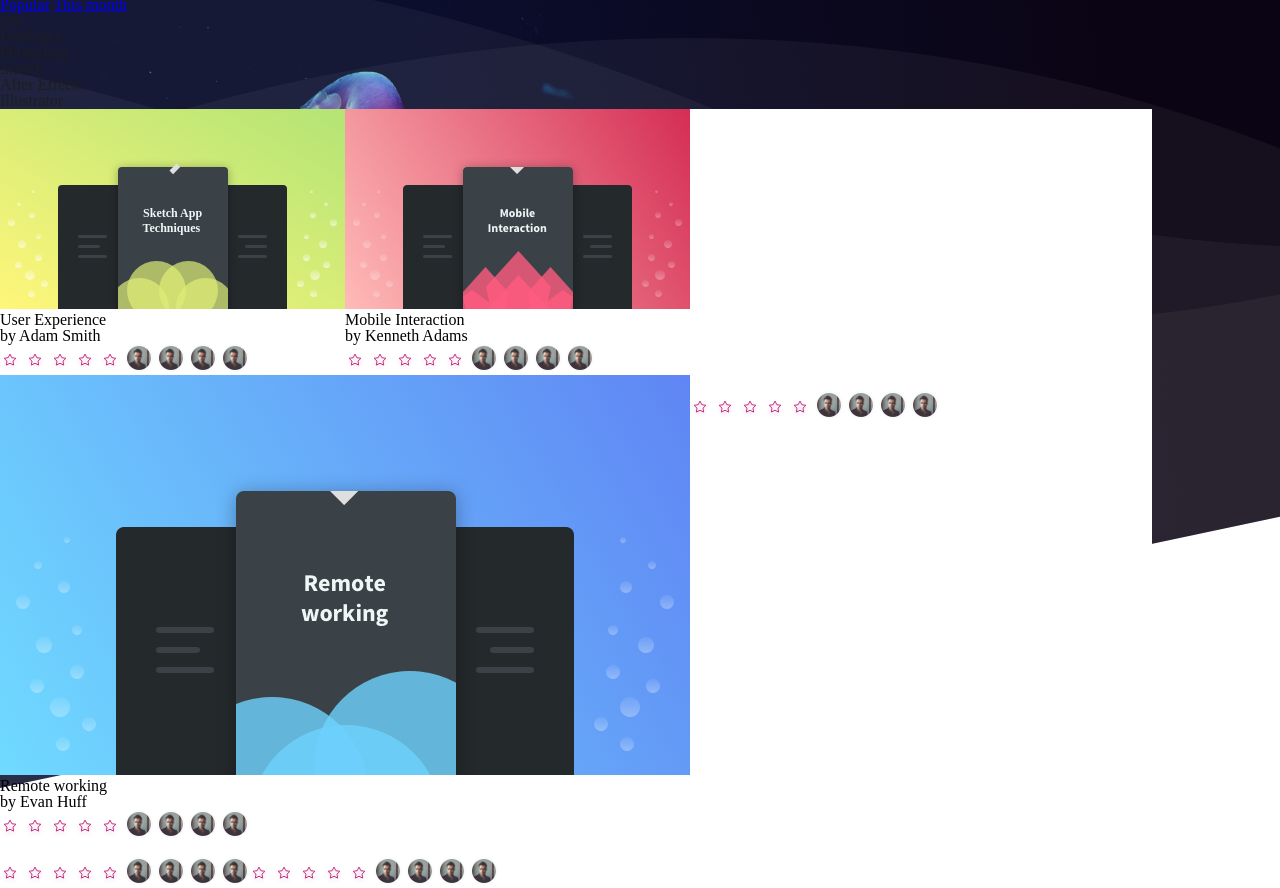
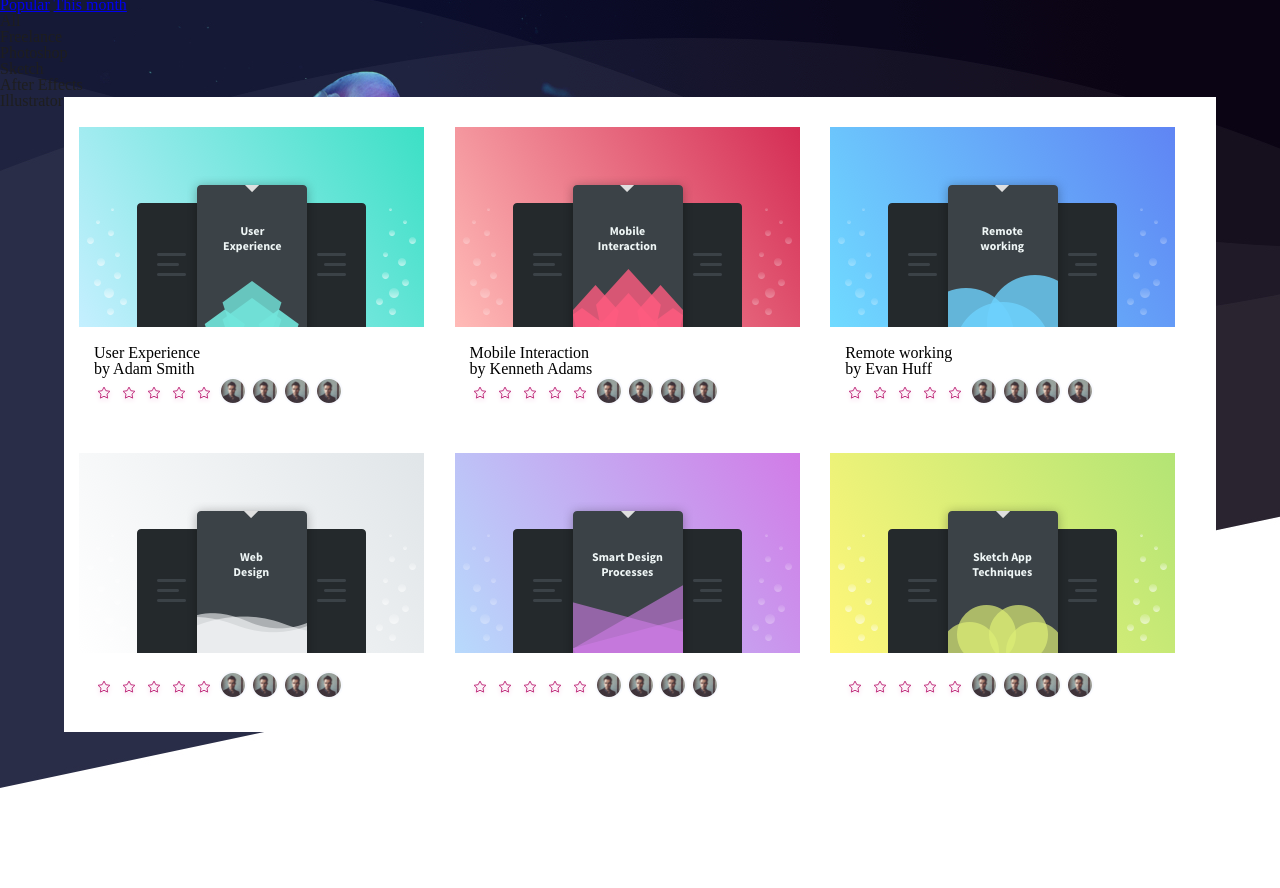
Before and after one commit to MrObele/microverse-collaborative-project, a plain HTML site: page index.html in a window 1280 px wide. Shown: the part 35-923 px from the top of the page. After the commit the page ends 823 px from the top, so only its background shows below. Drawn offline with Linux system fonts and the light colour scheme.

Commit message:
Added content div

```diff
--- a/assets/stylesheets/style.css
+++ b/assets/stylesheets/style.css
@@ -17,6 +17,7 @@ li>a {
 }
 
 body{
+  box-sizing: border-box;
    width: 100%;
   height: 823px;
   background:url("../images/background-image.jpg");
@@ -26,10 +27,24 @@ body{
 
 }
 
-.conntainer{
+.container{
   display: flex;
   flex-wrap: wrap;
+  padding-top: 15px;
   width: 90%;
-  height: 600px;
+  height: auto;
+  margin: 0 auto;
   background-color:#ffffff;
 }
+.top-main{
+  height: 100px;
+  width: 100%;
+}
+
+.box{
+  width: 30%;
+  padding: 15px;
+}
+.content{
+  padding: 15px;
+}
--- a/index.html
+++ b/index.html
@@ -31,24 +31,26 @@
   </section>
 
     <section>
-      <div class="top-main">
-          <ul>
-              <a href="#">Popular</a>
-              <a href="#">This month</a>
-            </ul>
+        <div class="top-main">
             <ul>
-              <li><a href="#">All</a></li>
-              <li><a href="#">Freelance</a></li>
-              <li><a href="#">Photoshop</a></li>
-              <li><a href="">Sketch</a></li>
-              <li><a href="">After Effects</a></li>
-              <li><a href="">Illustrator</a></li>
-            </ul>
-      </div>
+                <a href="#">Popular</a>
+                <a href="#">This month</a>
+              </ul>
+              <ul>
+                <li><a href="#">All</a></li>
+                <li><a href="#">Freelance</a></li>
+                <li><a href="#">Photoshop</a></li>
+                <li><a href="">Sketch</a></li>
+                <li><a href="">After Effects</a></li>
+                <li><a href="">Illustrator</a></li>
+              </ul>
+        </div>
+      <div class="thumbnails container">
 
-      <div class="thumbnails conntainer">
+
           <div class="box">
-              <img src="./assets/images/cover.svg" alt="cover">
+              <img src="./assets/images/cover_6.png" alt="cover">
+              <div class="content">
               <h3>User Experience</h3>
               <h6>by Adam Smith</h6>
               <img src="./assets/images/star.svg" alt="star">
@@ -62,10 +64,12 @@
               <img src="./assets/images/avatar.jpg" alt="avatar">
               <img src="./assets/images/avatar.jpg" alt="avatar">
               <span></span>
+              </div>
             </div>
 
             <div class="box">
                 <img src="./assets/images/cover_5.png" alt="cover">
+                <div class="content">
                 <h3>Mobile Interaction</h3>
                 <h6>by Kenneth Adams</h6>
                 <img src="./assets/images/star.svg" alt="star">
@@ -79,10 +83,12 @@
                 <img src="./assets/images/avatar.jpg" alt="avatar">
                 <img src="./assets/images/avatar.jpg" alt="avatar">
                 <span></span>
+                </div>
               </div>
 
               <div class="box">
-                  <img src="./assets/images/cover_4@2x.png" alt="cover">
+                  <img src="./assets/images/cover_4.png" alt="cover">
+                  <div class="content">
                   <h3>Remote working</h3>
                   <h6>by Evan Huff</h6>
                   <img src="./assets/images/star.svg" alt="star">
@@ -96,10 +102,12 @@
                   <img src="./assets/images/avatar.jpg" alt="avatar">
                   <img src="./assets/images/avatar.jpg" alt="avatar">
                   <span></span>
+                  </div>
                 </div>
 
                 <div class="box">
-                    <img src="" alt="">
+                  <img src="./assets/images/cover_3.png" alt="cover">
+                  <div class="content">
                     <h3></h3>
                     <h6></h6>
                     <img src="./assets/images/star.svg" alt="star">
@@ -113,10 +121,12 @@
                     <img src="./assets/images/avatar.jpg" alt="avatar">
                     <img src="./assets/images/avatar.jpg" alt="avatar">
                     <span></span>
+                    </div>
                   </div>
 
                   <div class="box">
-                      <img src="" alt="">
+                    <img src="./assets/images/cover_2.png" alt="cover">
+                    <div class="content">
                       <h3></h3>
                       <h6></h6>
                       <img src="./assets/images/star.svg" alt="star">
@@ -130,10 +140,12 @@
                       <img src="./assets/images/avatar.jpg" alt="avatar">
                       <img src="./assets/images/avatar.jpg" alt="avatar">
                       <span></span>
+                      </div>
                     </div>
 
                     <div class="box">
-                        <img src="" alt="">
+                      <img src="./assets/images/cover.png" alt="cover">
+                      <div class="content">
                         <h3></h3>
                         <h6></h6>
                         <img src="./assets/images/star.svg" alt="star">
@@ -147,6 +159,7 @@
                         <img src="./assets/images/avatar.jpg" alt="avatar">
                         <img src="./assets/images/avatar.jpg" alt="avatar">
                         <span></span>
+                        </div>
                       </div>
       </div>
 
```
